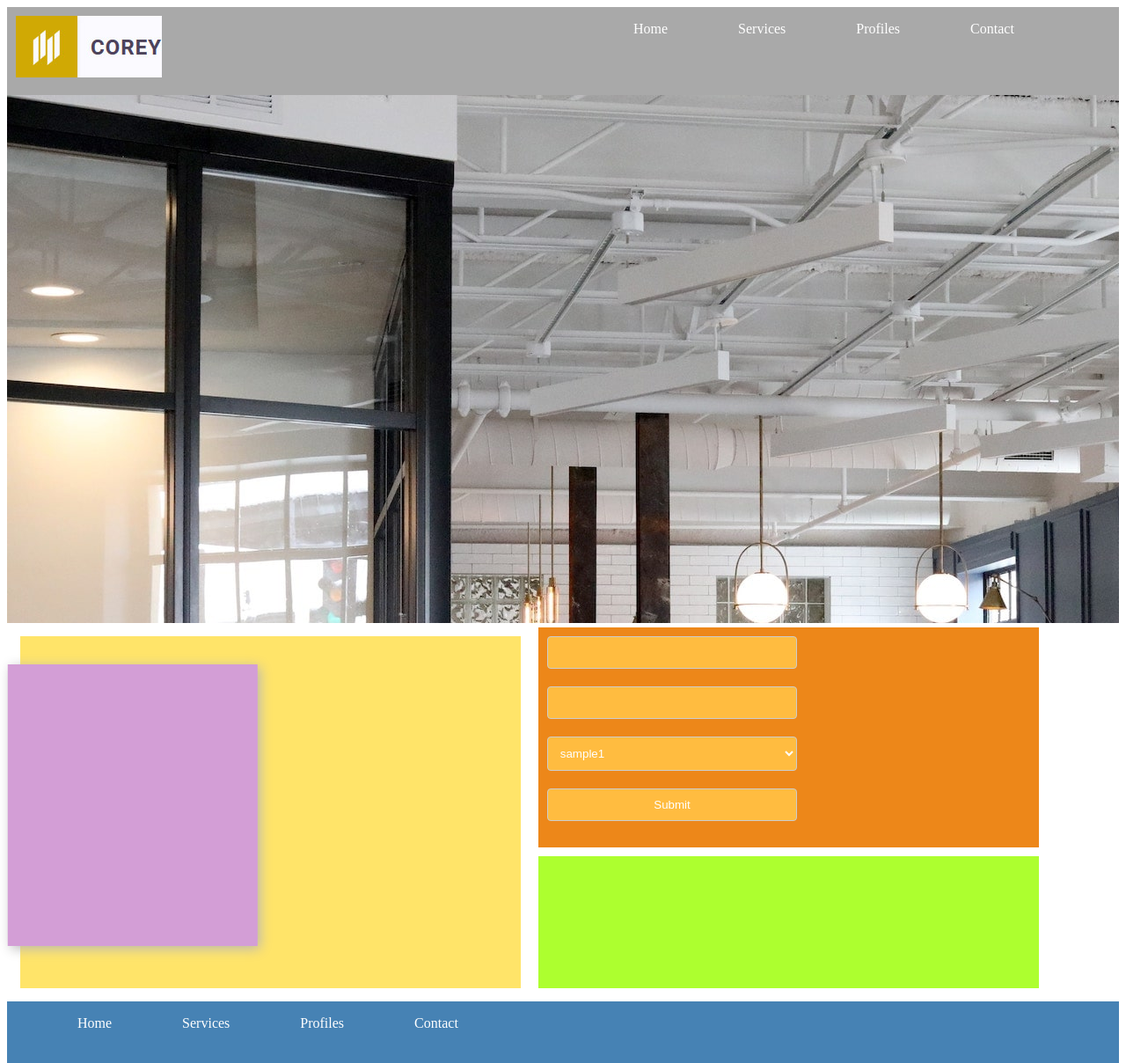
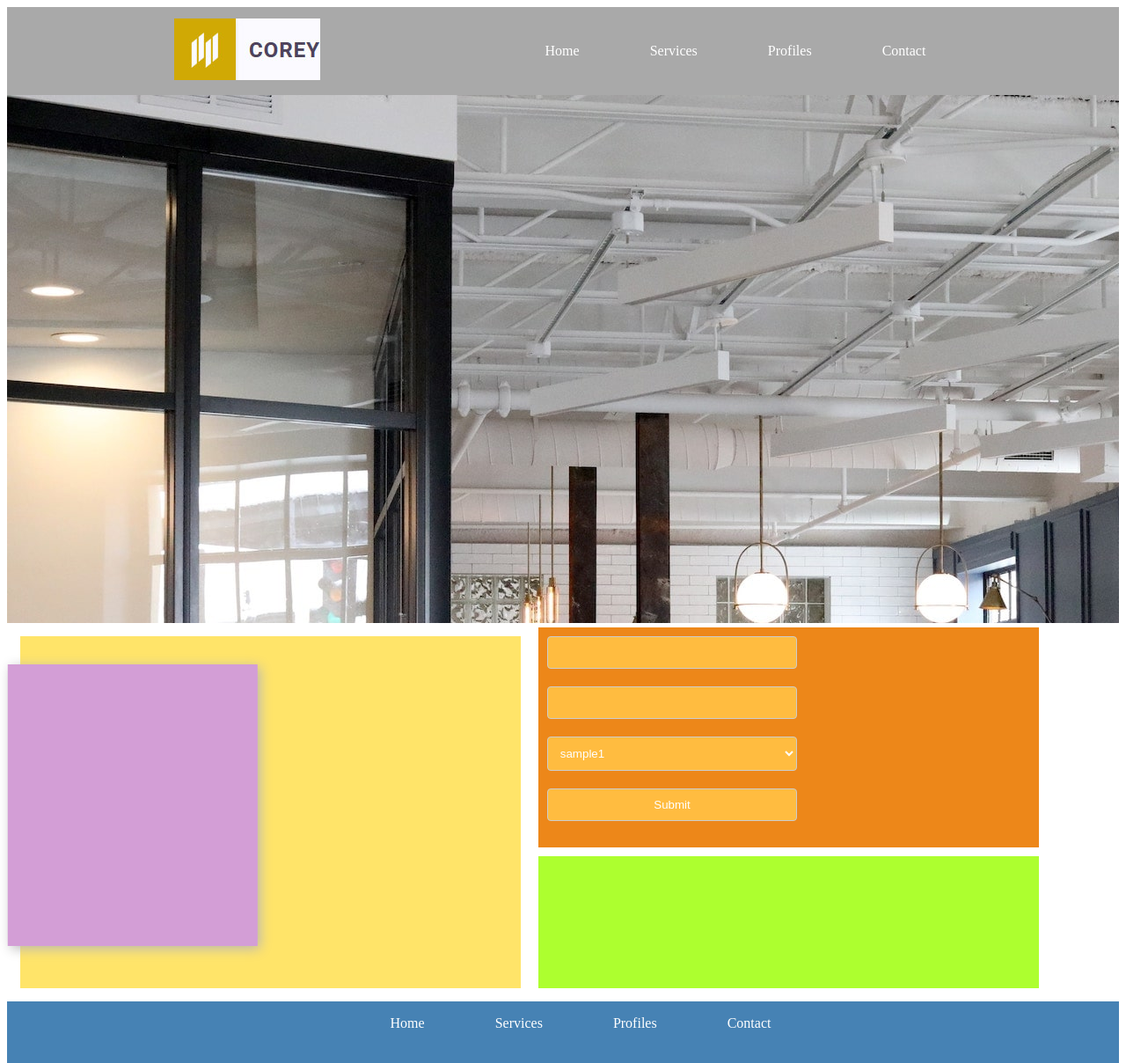
Before and after one commit to mrprateekbhatt/training, a plain HTML site: page advancecss.html in a window 1280 px wide. Shown: the whole page at 88% size. Drawn offline with Linux system fonts and the light colour scheme.

Commit message:
first commit

```diff
--- a/advancecss.html
+++ b/advancecss.html
@@ -40,10 +40,10 @@
     <div class="greenBox" ></div>
     <div class="footer">
       <ul >
-        <a href="#"><li>Home</li></a>
-        <a href="#"><li>Services</li></a>
-        <a href="#"><li>Profiles</li></a>
-        <a href="#"><li>Contact</li></a>
+        <li><a href="#" class="footerMenu">Home</a></li>
+        <li><a href="#" class="footerMenu">Services</a></li>
+        <li> <a href="#" class="footerMenu">Profiles</a></li>
+        <li><a href="#" class="footerMenu">Contact</a></li>
       </ul>
     </div>
   </body>
--- a/style.css
+++ b/style.css
@@ -1,9 +1,13 @@
 .header
 {
-  color:white;
-  background-color: darkgray;;
+  color: white;
+  background-color: darkgray;
   width: 100%;
-  height:100px;
+  height: 100px;
+  display: flex;
+  margin-left: auto;
+  justify-content: center;
+  align-items: center;
 }
 .logo
 {
@@ -16,6 +20,8 @@
   width: 50%;
   position: relative;
   float: right;
+  display: flex;
+  justify-content: flex-end;
 }
 ul
 {
@@ -31,6 +37,9 @@ ul
   position: relative;
   left: 50%;
   transform: translate(-50%,0%);
+  display: grid;
+
+  justify-content: center;
 }
 li
 {
@@ -97,3 +106,8 @@ li:hover
   float: left;
   margin: 5px;
 }
+.footerMenu
+{
+    color: white;
+    text-decoration-line: none;
+}
```
